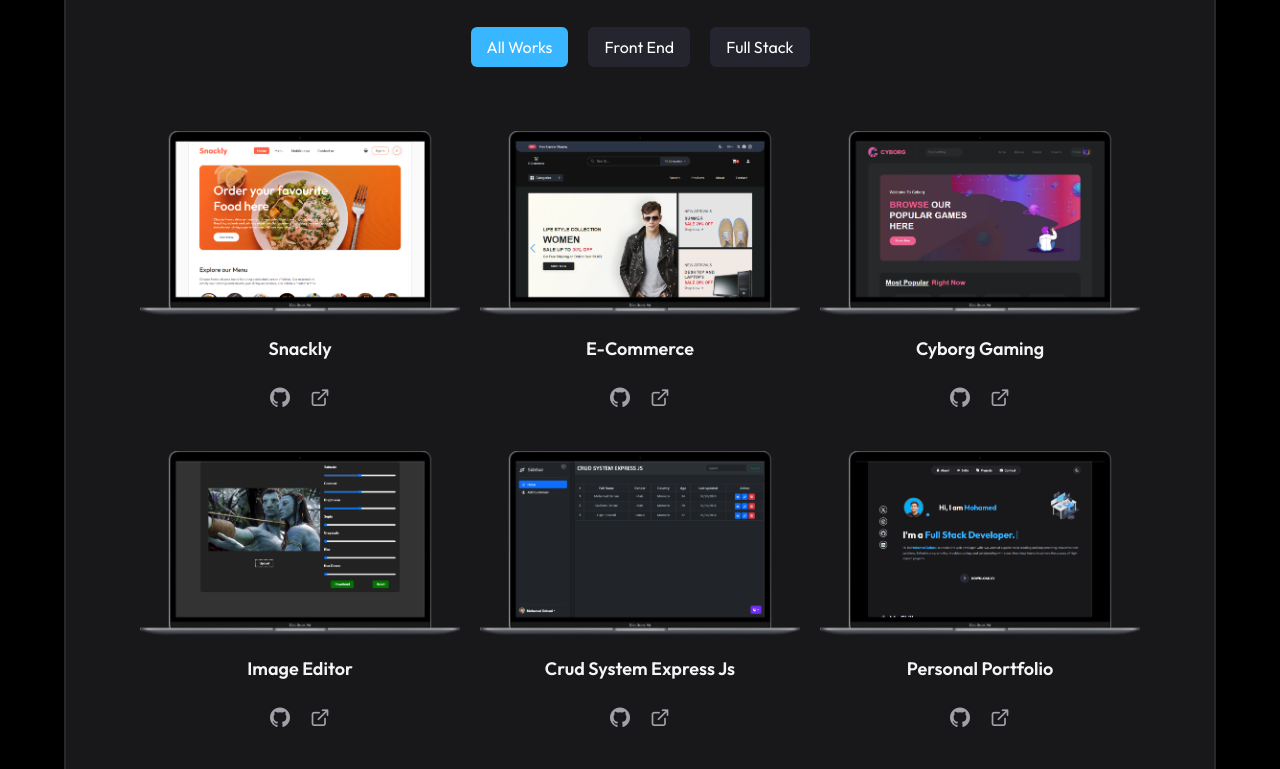
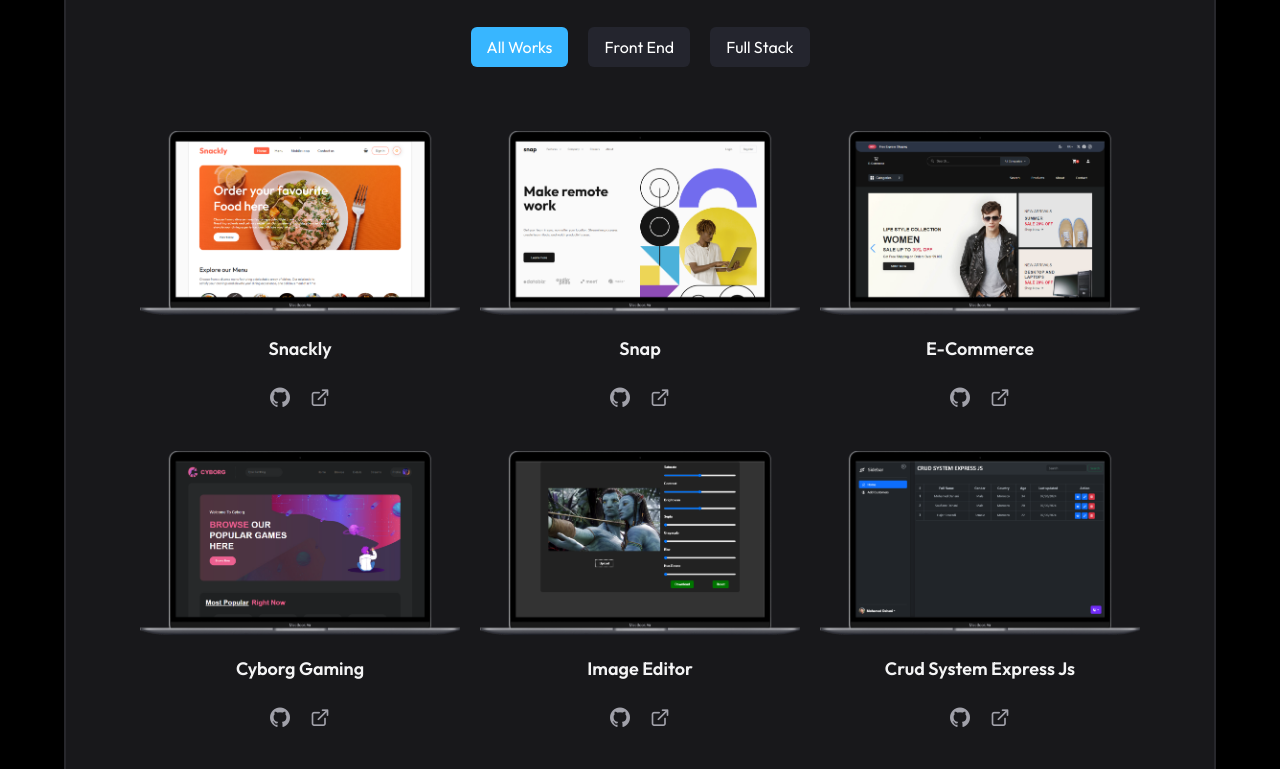
Before and after one commit to mohamed-dahani-dev/My-Portfolio-V2, a React (Vite) app: page / in a window 1280 px wide. Shown: the part 1640-2409 px from the top of the page. Built offline with nearby package versions, Linux system fonts and the light colour scheme.

Commit message:
add snap work

```diff
--- a/src/assets/data/Data.js
+++ b/src/assets/data/Data.js
@@ -4,6 +4,7 @@ import crudSystemExJsImg from "../crudSystemExJs.png";
 import eCommerceWithReactImg from "../eCommerceWithReact.png";
 import personalPortfolioImg from "../personalPortfolio.png";
 import snacklyImg from "../snackly.png";
+import snapImg from "../snap.png";
 
 const projectsData = [
     {
@@ -13,6 +14,15 @@ const projectsData = [
         description:
           "Revolutionize online shopping with our React full-stack e-commerce website, seamlessly integrating frontend and backend technologies for a dynamic, user-friendly experience.",
         gitHub: "https://github.com/mohamed-dahani-dev/frontend-snacly",
+        link: "https://frontend-snacly.onrender.com",
+      },
+    {
+        category: "frontend",
+        img: snapImg,
+        title: "Snap",
+        description:
+          "Revolutionize online shopping with our React full-stack e-commerce website, seamlessly integrating frontend and backend technologies for a dynamic, user-friendly experience.",
+        gitHub: "https://github.com/mohamed-dahani-dev/snap",
         link: "https://frontend-snacly.onrender.com",
       },
   {
```
Also changed, not shown: src/assets/snap.png (added).
